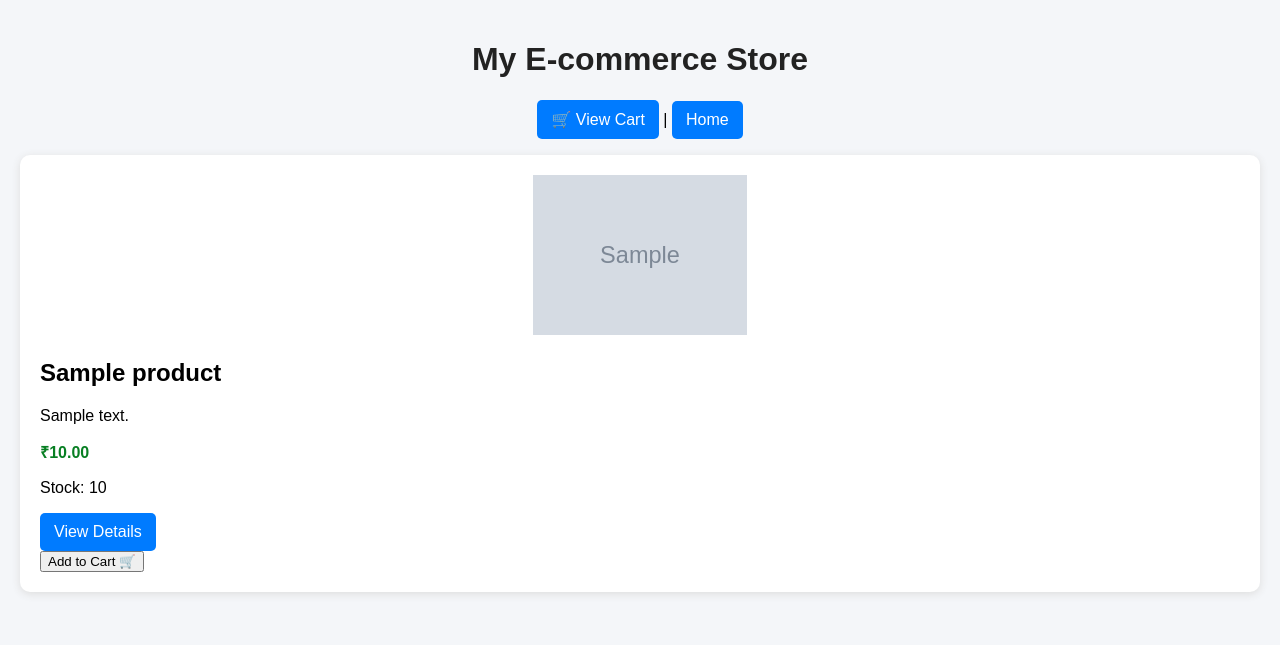
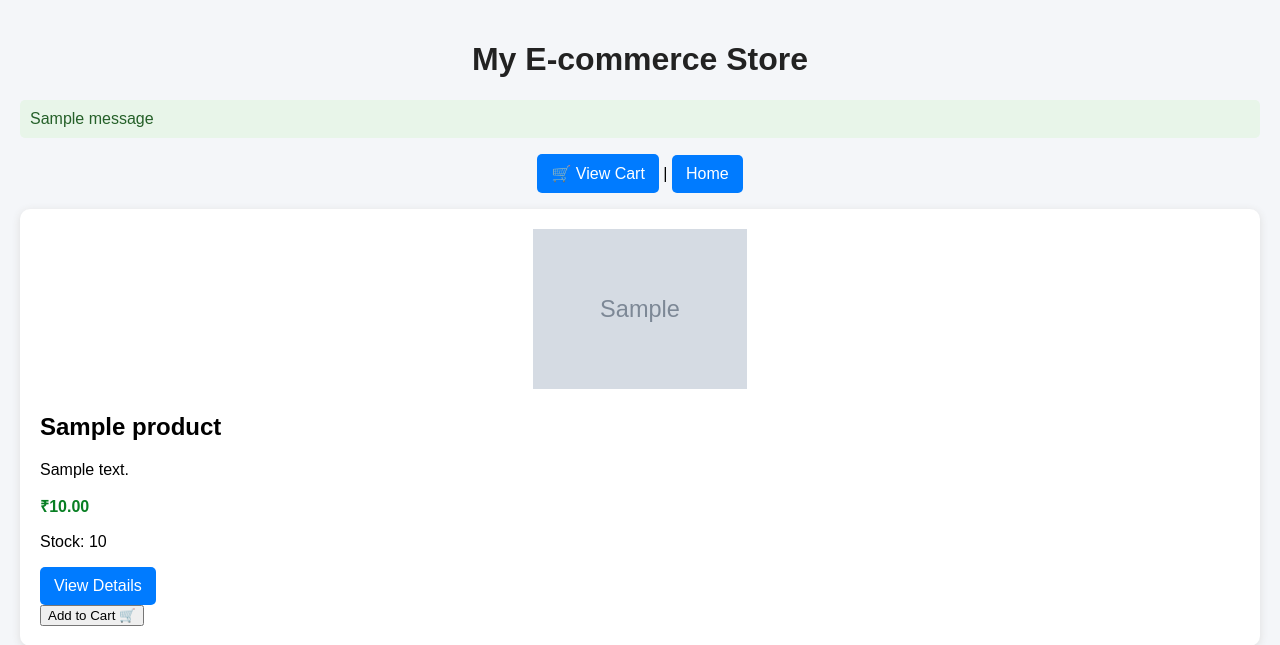
Before and after one commit to afshankmnr-png/CodeAlpha_Simple-E-commerce-Store, a Django app: page / in a window 1280 px wide. Shown: the top 645 px of the page. Run offline with Django 5.2, Linux system fonts and the light colour scheme; tables that the repository leaves empty hold one stand-in row (values such as "Sample post"); grey boxes marked "Sample" are stand-in pictures; one stand-in notice (Sample message) is shown.

Commit message:
Update product_list.html

```diff
--- a/templates/shop/product_list.html
+++ b/templates/shop/product_list.html
@@ -5,6 +5,7 @@
     <meta charset="UTF-8">
     <meta name="viewport" content="width=device-width, initial-scale=1.0">
     <title>My E-commerce Store</title>
+
     <style>
         body {
             font-family: Arial, sans-serif;
@@ -55,6 +56,15 @@
 <body>
     <h1>My E-commerce Store</h1>
 
+{% if messages %}
+    {% for message in messages %}
+        <p style="padding: 10px; background: #e8f5e9; color: #256029; border-radius: 5px;">
+            {{ message }}
+        </p>
+    {% endfor %}
+{% endif %}
+
+
 <p style="text-align: center;">
     <a href="{% url 'cart' %}">🛒 View Cart</a>
     |
```
